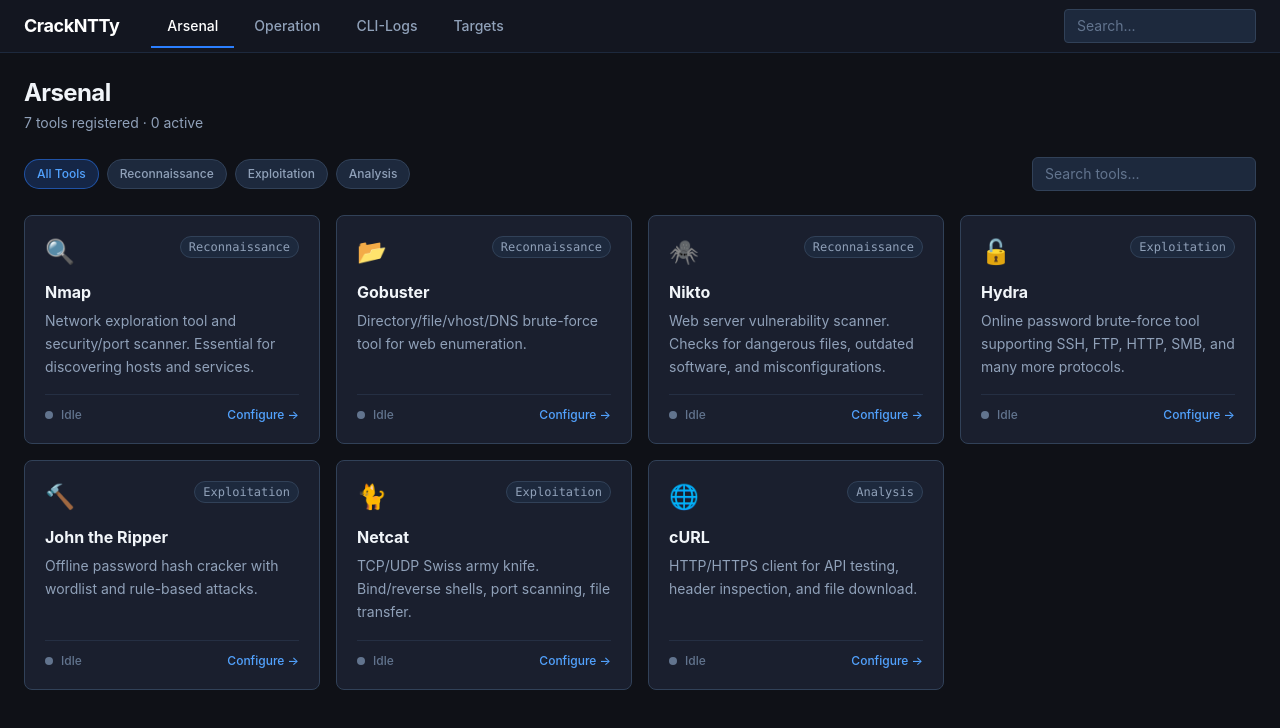
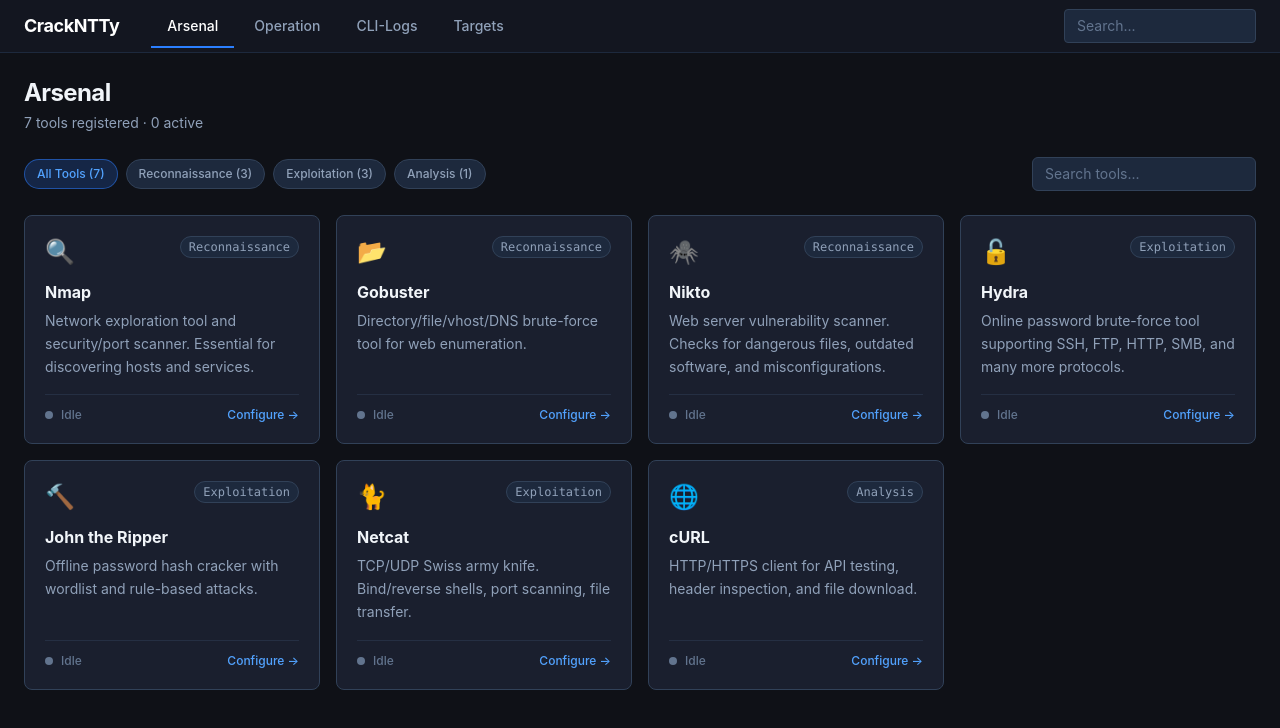
Before and after one commit to Designerpro13/CrackNTTy, a React (Vite) app: page / in a window 1280 px wide. Shown: the top 728 px of the page. Built offline with nearby package versions, Linux system fonts and the light colour scheme.

Commit message:
refine(arsenal): show tool count per category in filter pills

```diff
--- a/src/views/Arsenal.tsx
+++ b/src/views/Arsenal.tsx
@@ -67,7 +67,11 @@
       <div className="flex items-center gap-4 mb-6">
         {/* Category pills */}
         <div className="flex gap-2">
-          {categories.map((cat) => (
+          {categories.map((cat) => {
+            const count = cat === 'All Tools'
+              ? toolSchemas.length
+              : toolSchemas.filter(t => t.category === cat).length
+            return (
               <button
                 key={cat}
                 onClick={() => setFilter(cat)}
@@ -77,9 +81,10 @@
                     : 'bg-slate-800 text-slate-400 border border-slate-700 hover:text-slate-300 hover:border-slate-600'
                 }`}
               >
-              {cat}
+                {cat} ({count})
               </button>
-          ))}
+            )
+          })}
         </div>
 
         {/* Search */}
```
Lines whose indentation alone changed are shown as unchanged.
